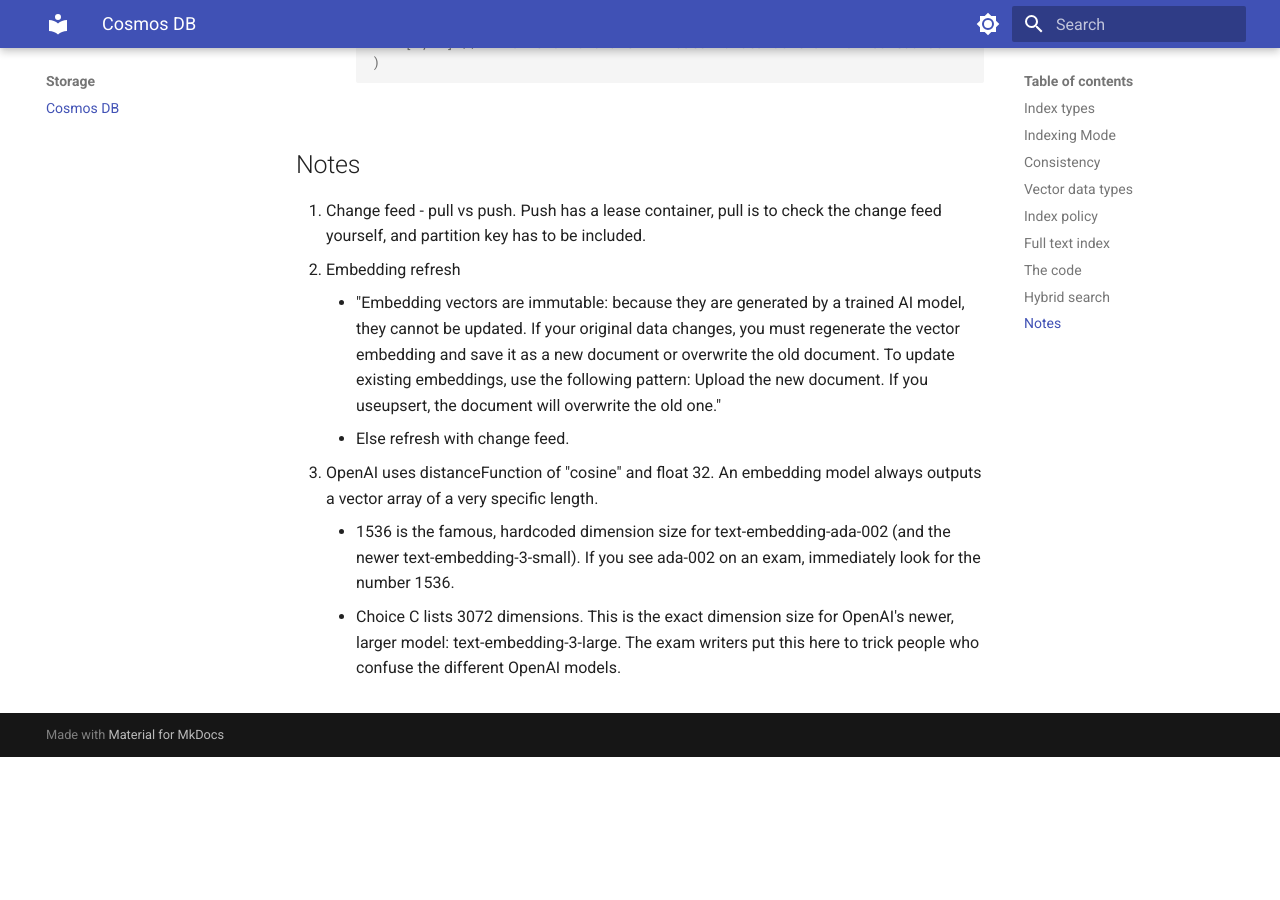
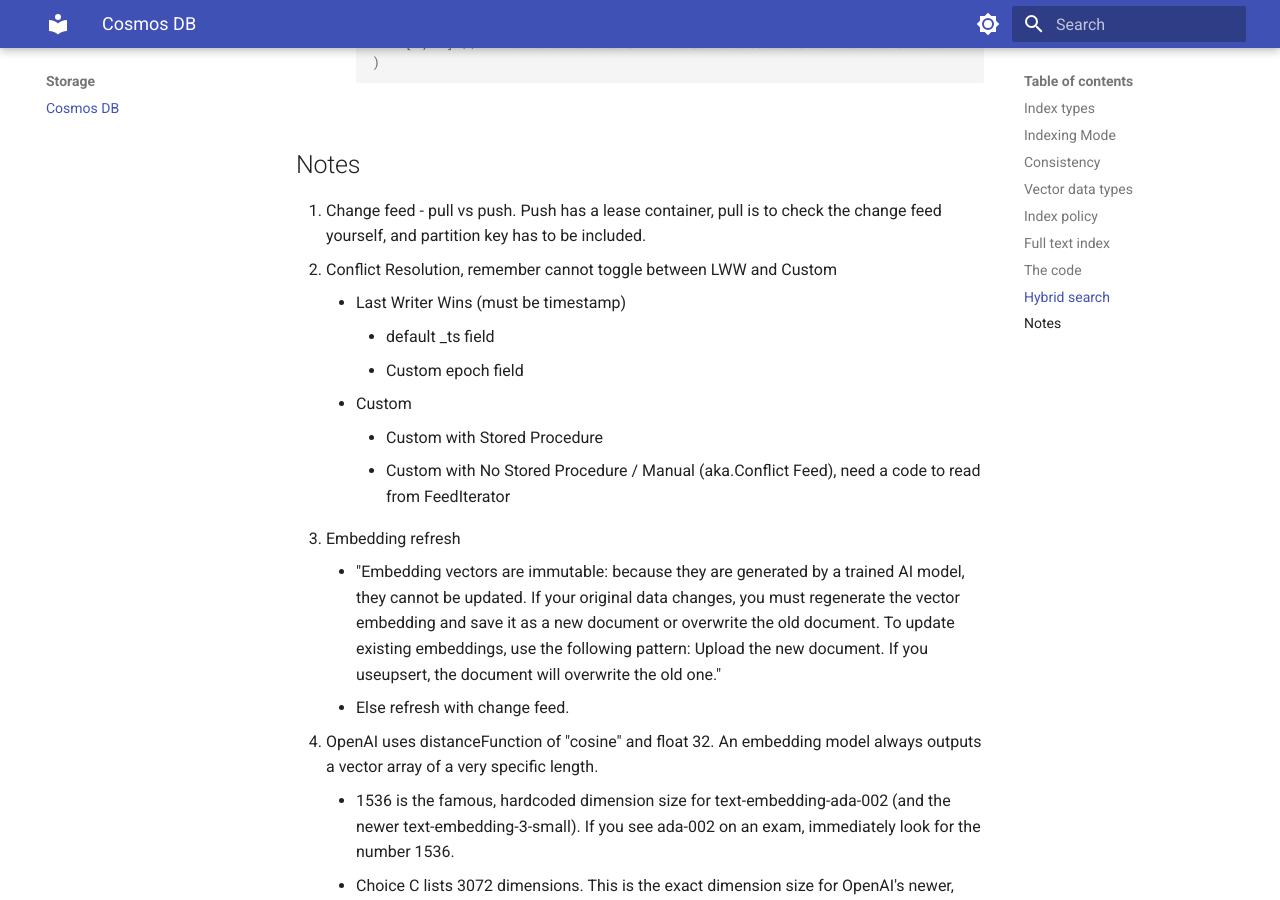
Before and after one commit to yoonghan/AI-Cloud-Developer, an MkDocs documentation site: the page built from docs/Storage/CosmosDb.md, in a window 1280 px wide and 900 px high, scrolled down 5561 px. Built offline with MkDocs 1.6.1 and Material for MkDocs 9.7.7, drawn with Linux system fonts in a browser that asks for light colours; before the commit the page ends 6318 px from its top, so only the background shows below that.

Commit message:
Update document.

```diff
--- a/docs/Storage/CosmosDb.md
+++ b/docs/Storage/CosmosDb.md
@@ -171,9 +171,16 @@
 
 ## Notes
 1. Change feed - pull vs push. Push has a lease container, pull is to check the change feed yourself, and partition key has to be included.
-2. Embedding refresh
+2. Conflict Resolution, remember cannot toggle between LWW and Custom
+    - Last Writer Wins (must be timestamp)
+        - default _ts field
+        - Custom epoch field
+    - Custom
+        - Custom with Stored Procedure
+        - Custom with No Stored Procedure / Manual (aka.Conflict Feed), need a code to read from FeedIterator
+3. Embedding refresh
     - "Embedding vectors are immutable: because they are generated by a trained AI model, they cannot be updated. If your original data changes, you must regenerate the vector embedding and save it as a new document or overwrite the old document. To update existing embeddings, use the following pattern: Upload the new document. If you useupsert, the document will overwrite the old one."
     - Else refresh with change feed.
-3. OpenAI uses distanceFunction of "cosine" and float 32. An embedding model always outputs a vector array of a very specific length.
+4. OpenAI uses distanceFunction of "cosine" and float 32. An embedding model always outputs a vector array of a very specific length.
     - 1536 is the famous, hardcoded dimension size for text-embedding-ada-002 (and the newer text-embedding-3-small). If you see ada-002 on an exam, immediately look for the number 1536.
     - Choice C lists 3072 dimensions. This is the exact dimension size for OpenAI's newer, larger model: text-embedding-3-large. The exam writers put this here to trick people who confuse the different OpenAI models.
```
Also changed, not shown: docs/AzureContainerApps.md (+1 -0 lines).
